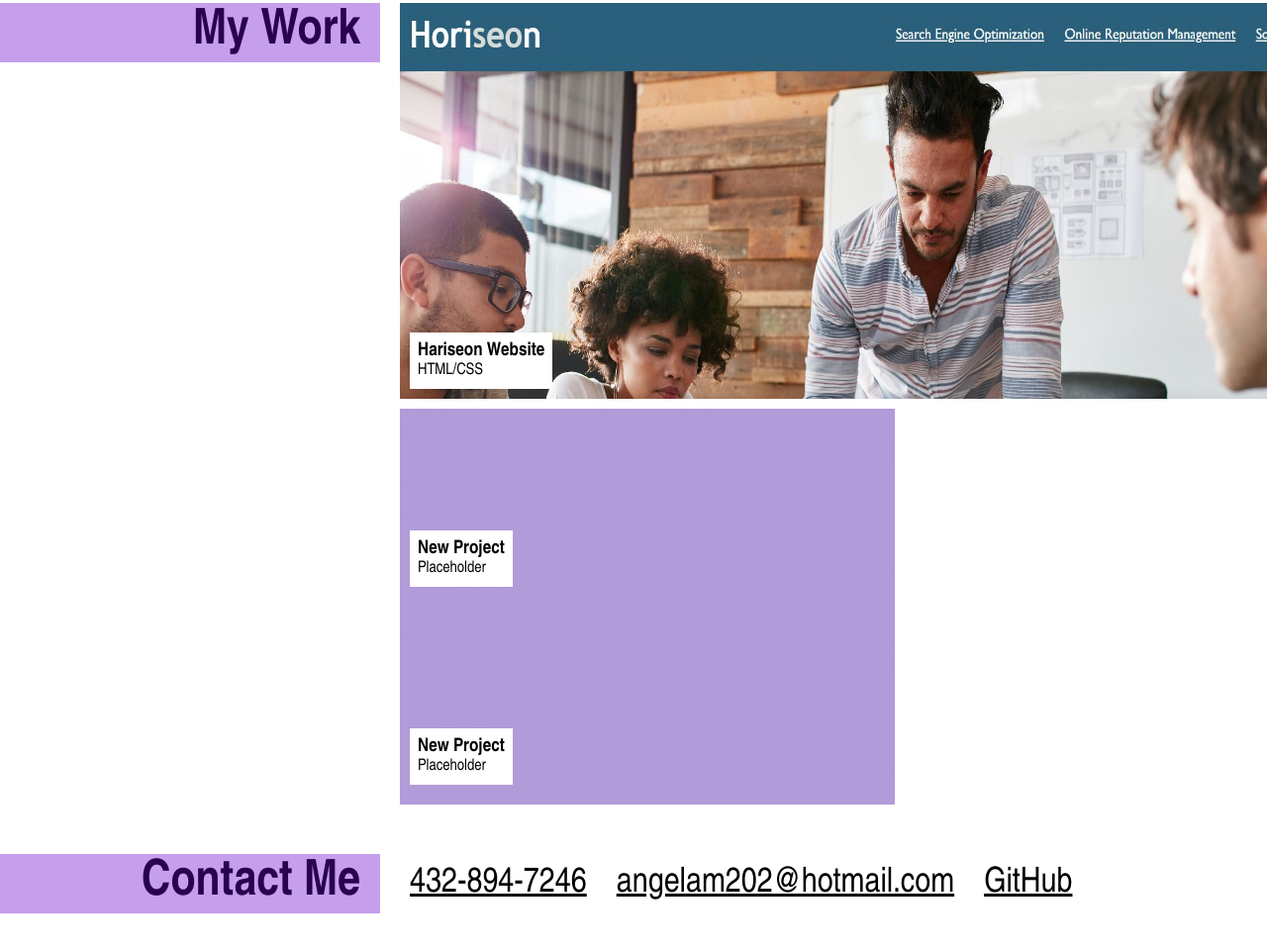
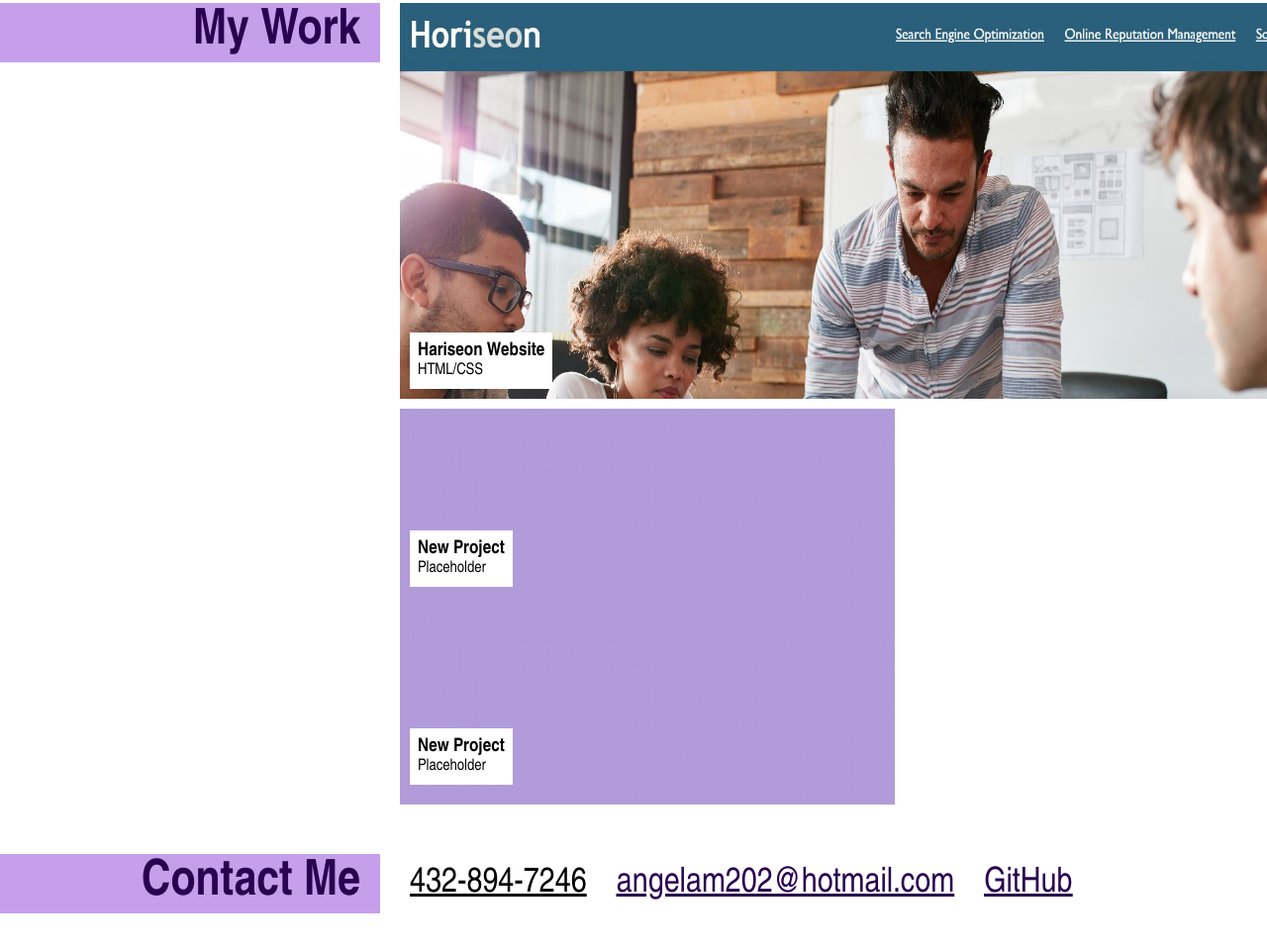
Before and after one commit to angiem07/My-Portfolio, a plain HTML site: page index.html in a window 1280 px wide. Shown: the part 468-1429 px from the top of the page at 99% size. Drawn offline with Linux system fonts and the light colour scheme.

Commit message:
edited hyperlinks format in css file

```diff
--- a/assets/css/style.css
+++ b/assets/css/style.css
@@ -46,7 +46,7 @@ header nav ul li {
 
 }
 
-a {
+header a {
     color: var(--lilac);
 }
 
@@ -144,4 +144,13 @@ a {
     margin-right: 20px;
     font-size: 35px;
     text-decoration: underline;
+
 }
+
+.contacts a {
+    color: var(--darkpurple)
+}
+
+a:hover {
+    color: #f130cef7;
+}
--- a/index.html
+++ b/index.html
@@ -63,8 +63,8 @@
                 <nav class="paragraph">
                     <ul class="contacts">
                         <li>432-894-7246</li>
-                        <li>angelam202@hotmail.com</li>
-                        <li>GitHub</li>
+                        <li><a href="mailto:angelam202@hotmail.com">angelam202@hotmail.com</a></li>
+                        <li><a href="https://github.com/angiem07">GitHub</a></li>
                     </ul>
                 </nav>
         </div>
```
